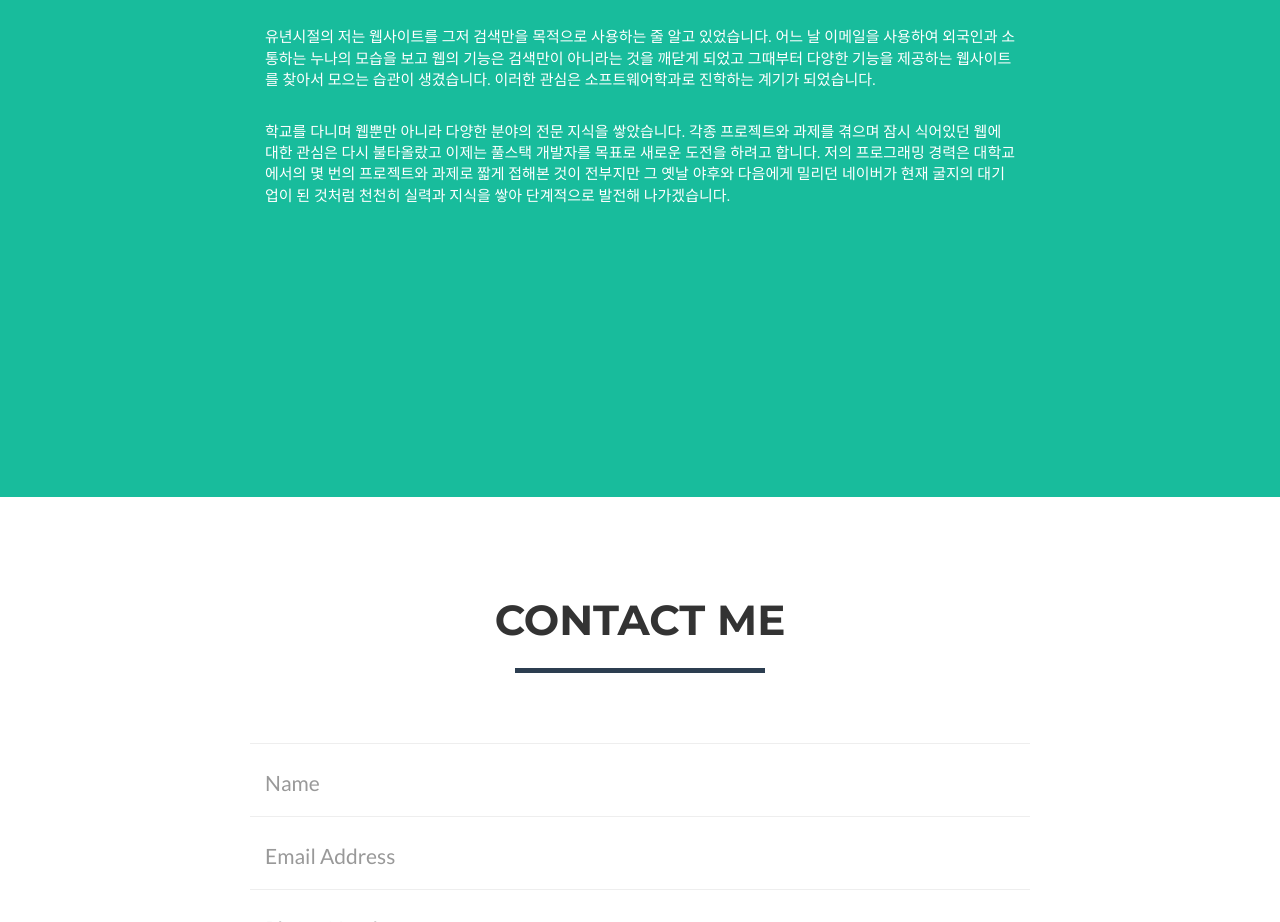
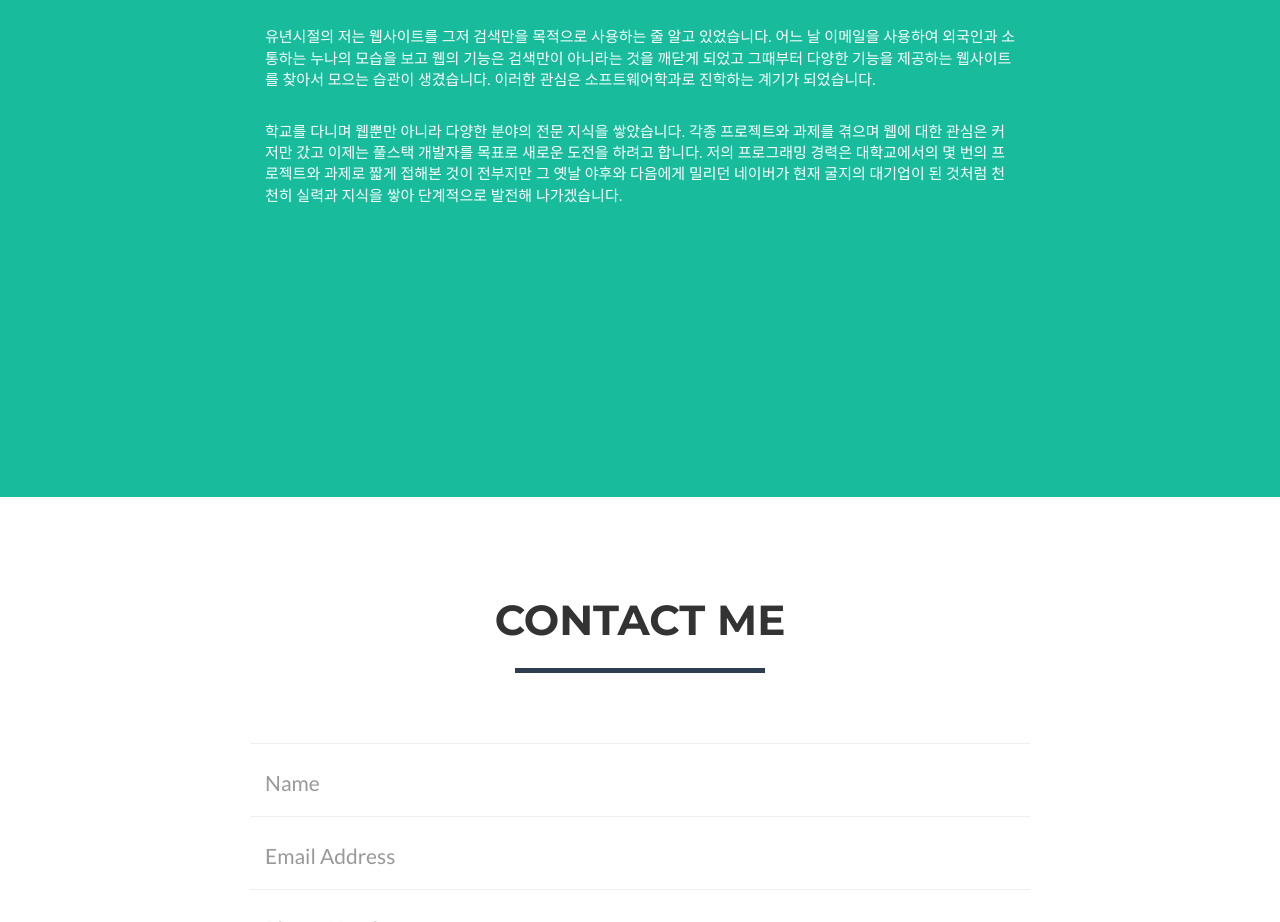
Before and after one commit to ganggeon/portfolio, a website: page index.html in a window 1280 px wide. Shown: the part 2372-3294 px from the top of the page. Drawn offline with nearby package versions, Linux system fonts and the light colour scheme.

Commit message:
comment update

```diff
--- a/index.html
+++ b/index.html
@@ -123,7 +123,7 @@
                     <p style="font-family: 맑은 고딕; font-size: 15px; text-align: left;">유년시절의 저는 웹사이트를 그저 검색만을 목적으로 사용하는 줄 알고 있었습니다. 어느 날 이메일을 사용하여 외국인과 소통하는 누나의 모습을 보고 웹의 기능은 검색만이 아니라는 것을 깨닫게 되었고 그때부터 다양한 기능을 제공하는 웹사이트를 찾아서 모으는 습관이 생겼습니다. 이러한 관심은 소프트웨어학과로 진학하는 계기가 되었습니다.
                     </p><br>
                     <p style="font-family: 맑은 고딕; font-size: 15px; text-align: left;">
-                    학교를 다니며 웹뿐만 아니라 다양한 분야의 전문 지식을 쌓았습니다. 각종 프로젝트와 과제를 겪으며 잠시 식어있던 웹에 대한 관심은 다시 불타올랐고 이제는 풀스택 개발자를 목표로 새로운 도전을 하려고 합니다. 저의 프로그래밍 경력은 대학교에서의 몇 번의 프로젝트와 과제로 짧게 접해본 것이 전부지만 그 옛날 야후와 다음에게 밀리던 네이버가 현재 굴지의 대기업이 된 것처럼 천천히 실력과 지식을 쌓아 단계적으로 발전해 나가겠습니다.
+                    학교를 다니며 웹뿐만 아니라 다양한 분야의 전문 지식을 쌓았습니다. 각종 프로젝트와 과제를 겪으며 웹에 대한 관심은 커저만 갔고 이제는 풀스택 개발자를 목표로 새로운 도전을 하려고 합니다. 저의 프로그래밍 경력은 대학교에서의 몇 번의 프로젝트와 과제로 짧게 접해본 것이 전부지만 그 옛날 야후와 다음에게 밀리던 네이버가 현재 굴지의 대기업이 된 것처럼 천천히 실력과 지식을 쌓아 단계적으로 발전해 나가겠습니다.
                     </p>
                     <br><br><br><br><br><br><br><br><br>
                 </div>
```
